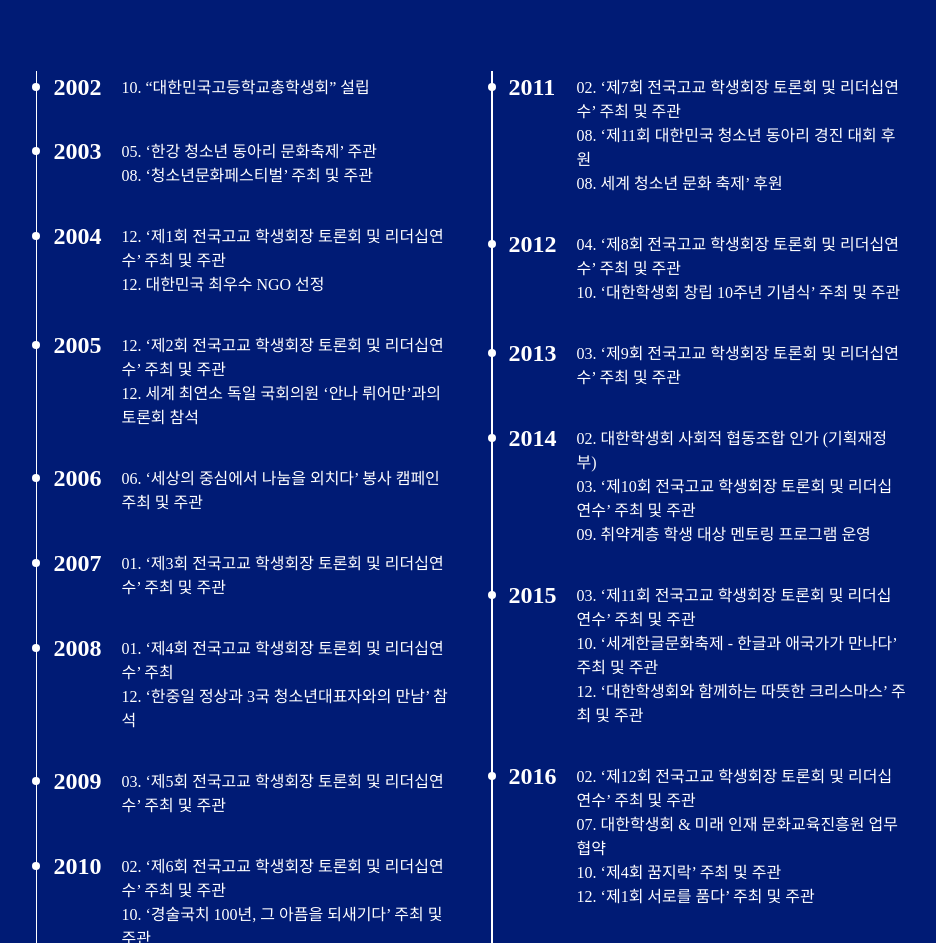
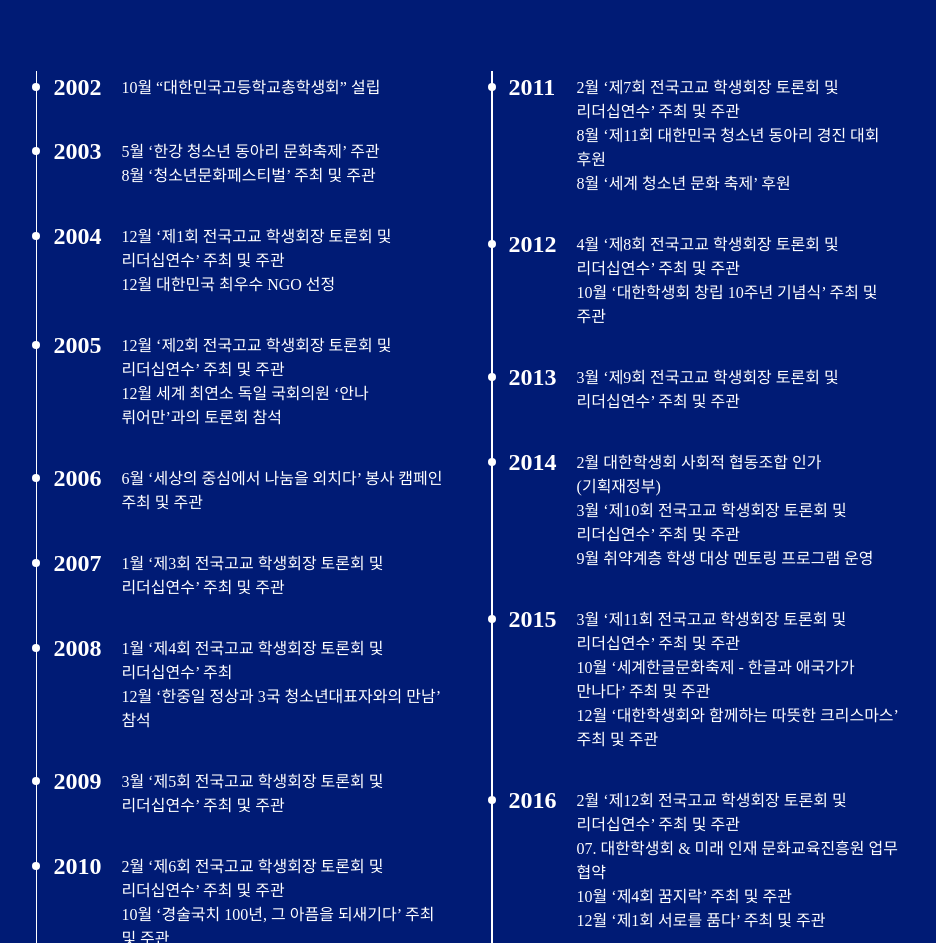
Before and after one commit to korea-students-council/koreastudentscouncil.com, a Next.js app: page / in a window 1280 px wide. Shown: the part 2760-3703 px from the top of the page, without its empty margins (169-1105 px from the left). Built offline with nearby package versions, Linux system fonts and the light colour scheme; a web font is replaced by a local one.

Commit message:
QA 반영

```diff
--- a/app/page.tsx
+++ b/app/page.tsx
@@ -33,7 +33,7 @@ const Home = () => {
               id: 3,
               text: '이라는 슬로건 아래 전국고교학생회장들이 모여 설립한 단체로',
             },
-            { id: 4, text: '올해 23주년을 맞이했습니다.' },
+            { id: 4, text: `올해 ${new Date().getFullYear() - 2002}주년을 맞이했습니다.` },
           ].map((paragraph) => (
             <p
               key={paragraph.id}
@@ -123,7 +123,24 @@ const Home = () => {
               '언론홍보위원회',
               '윤리위원회',
               '환경안전위원회',
-            ].map((organization) => (
+            ].map((organization) => {
+              if (organization === '윤리위원회') {
+                return (
+                  <div
+                    key={organization}
+                    className="flex flex-col justify-center items-center"
+                  >
+                    <div className="h-5 w-0.5 bg-[#00187a] mx-auto" />
+                    <div className="bg-[#00187a] text-white font-black text-base xl:text-xl h-48 xl:h-56 py-3.5 w-5 xl:w-6 px-5 xl:px-6 flex flex-col items-center justify-between">
+                      {['윤', '리', '위', '원', '회'].map((organizationWord) => (
+                        <span key={organizationWord}>{organizationWord}</span>
+                      ))}
+                    </div>
+                  </div>
+                );
+              }
+
+              return (
                 <div
                   key={organization}
                   className="flex flex-col justify-center items-center"
@@ -133,7 +150,8 @@ const Home = () => {
                     <span>{organization}</span>
                   </div>
                 </div>
-            ))}
+              );
+            })}
           </div>
 
           {/* 태블릿 버전 - 2줄 배치 */}
@@ -195,52 +213,52 @@ const Home = () => {
           <div className="grid grid-cols-1 md:grid-cols-2 gap-6 md:gap-8 lg:gap-10">
             {[
               [
-                { year: 2002, list: ['10. “대한민국고등학교총학생회” 설립'] },
+                { year: 2002, list: ['10월 “대한민국고등학교총학생회” 설립'] },
                 {
                   year: 2003,
                   list: [
-                    '05. ‘한강 청소년 동아리 문화축제’ 주관',
-                    '08. ‘청소년문화페스티벌’ 주최 및 주관',
+                    '5월 ‘한강 청소년 동아리 문화축제’ 주관',
+                    '8월 ‘청소년문화페스티벌’ 주최 및 주관',
                   ],
                 },
                 {
                   year: 2004,
                   list: [
-                    '12. ‘제1회 전국고교 학생회장 토론회 및 리더십연수’ 주최 및 주관',
-                    '12. 대한민국 최우수 NGO 선정',
+                    '12월 ‘제1회 전국고교 학생회장 토론회 및 리더십연수’ 주최 및 주관',
+                    '12월 대한민국 최우수 NGO 선정',
                   ],
                 },
                 {
                   year: 2005,
                   list: [
-                    '12. ‘제2회 전국고교 학생회장 토론회 및 리더십연수’ 주최 및 주관',
-                    '12. 세계 최연소 독일 국회의원 ‘안나 뤼어만’과의 토론회 참석',
+                    '12월 ‘제2회 전국고교 학생회장 토론회 및 리더십연수’ 주최 및 주관',
+                    '12월 세계 최연소 독일 국회의원 ‘안나 뤼어만’과의 토론회 참석',
                   ],
                 },
                 {
                   year: 2006,
-                  list: ['06. ‘세상의 중심에서 나눔을 외치다’ 봉사 캠페인 주최 및 주관'],
+                  list: ['6월 ‘세상의 중심에서 나눔을 외치다’ 봉사 캠페인 주최 및 주관'],
                 },
                 {
                   year: 2007,
-                  list: ['01. ‘제3회 전국고교 학생회장 토론회 및 리더십연수’ 주최 및 주관'],
+                  list: ['1월 ‘제3회 전국고교 학생회장 토론회 및 리더십연수’ 주최 및 주관'],
                 },
                 {
                   year: 2008,
                   list: [
-                    '01. ‘제4회 전국고교 학생회장 토론회 및 리더십연수’ 주최',
-                    '12. ‘한중일 정상과 3국 청소년대표자와의 만남’ 참석',
+                    '1월 ‘제4회 전국고교 학생회장 토론회 및 리더십연수’ 주최',
+                    '12월 ‘한중일 정상과 3국 청소년대표자와의 만남’ 참석',
                   ],
                 },
                 {
                   year: 2009,
-                  list: ['03. ‘제5회 전국고교 학생회장 토론회 및 리더십연수’ 주최 및 주관'],
+                  list: ['3월 ‘제5회 전국고교 학생회장 토론회 및 리더십연수’ 주최 및 주관'],
                 },
                 {
                   year: 2010,
                   list: [
-                    '02. ‘제6회 전국고교 학생회장 토론회 및 리더십연수’ 주최 및 주관',
-                    '10. ‘경술국치 100년, 그 아픔을 되새기다’ 주최 및 주관',
+                    '2월 ‘제6회 전국고교 학생회장 토론회 및 리더십연수’ 주최 및 주관',
+                    '10월 ‘경술국치 100년, 그 아픔을 되새기다’ 주최 및 주관',
                   ],
                 },
               ],
@@ -248,45 +266,45 @@ const Home = () => {
                 {
                   year: 2011,
                   list: [
-                    '02. ‘제7회 전국고교 학생회장 토론회 및 리더십연수’ 주최 및 주관',
-                    '08. ‘제11회 대한민국 청소년 동아리 경진 대회 후원',
-                    '08. 세계 청소년 문화 축제’ 후원',
+                    '2월 ‘제7회 전국고교 학생회장 토론회 및 리더십연수’ 주최 및 주관',
+                    '8월 ‘제11회 대한민국 청소년 동아리 경진 대회 후원',
+                    '8월 ‘세계 청소년 문화 축제’ 후원',
                   ],
                 },
                 {
                   year: 2012,
                   list: [
-                    '04. ‘제8회 전국고교 학생회장 토론회 및 리더십연수’ 주최 및 주관',
-                    '10. ‘대한학생회 창립 10주년 기념식’ 주최 및 주관',
+                    '4월 ‘제8회 전국고교 학생회장 토론회 및 리더십연수’ 주최 및 주관',
+                    '10월 ‘대한학생회 창립 10주년 기념식’ 주최 및 주관',
                   ],
                 },
                 {
                   year: 2013,
-                  list: ['03. ‘제9회 전국고교 학생회장 토론회 및 리더십연수’ 주최 및 주관'],
+                  list: ['3월 ‘제9회 전국고교 학생회장 토론회 및 리더십연수’ 주최 및 주관'],
                 },
                 {
                   year: 2014,
                   list: [
-                    '02. 대한학생회 사회적 협동조합 인가 (기획재정부)',
-                    '03. ‘제10회 전국고교 학생회장 토론회 및 리더십연수’ 주최 및 주관',
-                    '09. 취약계층 학생 대상 멘토링 프로그램 운영',
+                    '2월 대한학생회 사회적 협동조합 인가 (기획재정부)',
+                    '3월 ‘제10회 전국고교 학생회장 토론회 및 리더십연수’ 주최 및 주관',
+                    '9월 취약계층 학생 대상 멘토링 프로그램 운영',
                   ],
                 },
                 {
                   year: 2015,
                   list: [
-                    '03. ‘제11회 전국고교 학생회장 토론회 및 리더십연수’ 주최 및 주관',
-                    '10. ‘세계한글문화축제 - 한글과 애국가가 만나다’ 주최 및 주관',
-                    '12. ‘대한학생회와 함께하는 따뜻한 크리스마스’ 주최 및 주관',
+                    '3월 ‘제11회 전국고교 학생회장 토론회 및 리더십연수’ 주최 및 주관',
+                    '10월 ‘세계한글문화축제 - 한글과 애국가가 만나다’ 주최 및 주관',
+                    '12월 ‘대한학생회와 함께하는 따뜻한 크리스마스’ 주최 및 주관',
                   ],
                 },
                 {
                   year: 2016,
                   list: [
-                    '02. ‘제12회 전국고교 학생회장 토론회 및 리더십연수’ 주최 및 주관',
+                    '2월 ‘제12회 전국고교 학생회장 토론회 및 리더십연수’ 주최 및 주관',
                     '07. 대한학생회 & 미래 인재 문화교육진흥원 업무 협약',
-                    '10. ‘제4회 꿈지락’ 주최 및 주관',
-                    '12. ‘제1회 서로를 품다’ 주최 및 주관',
+                    '10월 ‘제4회 꿈지락’ 주최 및 주관',
+                    '12월 ‘제1회 서로를 품다’ 주최 및 주관',
                   ],
                 },
               ],
@@ -294,46 +312,46 @@ const Home = () => {
                 {
                   year: 2017,
                   list: [
-                    '02. ‘제13회 전국고교 학생회장 토론회 및 리더십연수’ 주최 및 주관',
-                    '08. ‘제1회 그리다 통일’ 주최 및 주관',
-                    '10. ‘제1회 학생회 정보 교류의 장 - 학생회플레이리스트’ 주최 및 주관',
+                    '2월 ‘제13회 전국고교 학생회장 토론회 및 리더십연수’ 주최 및 주관',
+                    '8월 ‘제1회 그리다 통일’ 주최 및 주관',
+                    '10월 ‘제1회 학생회 정보 교류의 장 - 학생회플레이리스트’ 주최 및 주관',
                   ],
                 },
                 {
                   year: 2018,
                   list: [
-                    '02. ‘제14회 전국고교 학생회장 토론회 및 리더십연수’ 주최 및 주관',
-                    '10. ‘제2회 학생회 정보 교류의 장 - 전지적학생회시점’ 주최 및 주관',
-                    '12. ‘대한학생회와 함께하는 따뜻한 크리스마스’ 주최 및 주관',
+                    '2월 ‘제14회 전국고교 학생회장 토론회 및 리더십연수’ 주최 및 주관',
+                    '10월 ‘제2회 학생회 정보 교류의 장 - 전지적학생회시점’ 주최 및 주관',
+                    '12월 ‘대한학생회와 함께하는 따뜻한 크리스마스’ 주최 및 주관',
                   ],
                 },
                 {
                   year: 2019,
                   list: [
-                    '10. ‘제3회 학생회 정보 교류의 장 - 학생자치를입력하세요www’ 주최 및 주관',
+                    '10월 ‘제3회 학생회 정보 교류의 장 - 학생자치를입력하세요www’ 주최 및 주관',
                   ],
                 },
                 {
                   year: 2021,
                   list: [
-                    '03. ‘제4회 학생회 정보 교류의 장 - 구해줘학생자치 with대한학생회’ 주최 및 주관',
+                    '3월 ‘제4회 학생회 정보 교류의 장 - 구해줘학생자치 with대한학생회’ 주최 및 주관',
                   ],
                 },
                 {
                   year: 2023,
-                  list: ['02. ‘제5회 학생회 정보 교류의 장 -  비정상자치’ 주최 및 주관'],
+                  list: ['2월 ‘제5회 학생회 정보 교류의 장 -  비정상자치’ 주최 및 주관'],
                 },
                 {
                   year: 2024,
-                  list: ['01. ‘제6회 학생회 정보 교류의 장 - 태어난 김에 학생자치’ 주최 및 주관'],
+                  list: ['1월 ‘제6회 학생회 정보 교류의 장 - 태어난 김에 학생자치’ 주최 및 주관'],
                 },
                 {
                   year: 2025,
-                  list: ['01. ‘청소년 리더 대담회 : 더 비전 2025’ 주최 및 주관'],
+                  list: ['1월 ‘청소년 리더 대담회 : 더 비전 2025’ 주최 및 주관'],
                 },
                 {
                   year: 2026,
-                  list: ['01. ‘우리[:RE] 같이, 학생자치’ 주최 및 주관'],
+                  list: ['1월 ‘제7회 학생회 정보 교류의 장 - 학생자치를 부탁해!’ 주최 및 주관'],
                 },
               ],
               'icon',
@@ -374,7 +392,7 @@ const Home = () => {
                           {history.list.map((info) => (
                             <p
                               key={info}
-                              className="text-xs md:text-sm lg:text-base font-medium"
+                              className="text-xs md:text-sm lg:text-base font-medium break-keep"
                             >
                               {info}
                             </p>
--- a/widgets/Footer.tsx
+++ b/widgets/Footer.tsx
@@ -6,10 +6,7 @@ const Footer = () => {
       <div className="w-full h-px bg-white" />
       <hgroup className="flex flex-col md:flex-row justify-between gap-2 md:gap-4">
         <p className="text-white text-xs md:text-sm text-center md:text-left">
-          Copyrights &copy; 2025 by KOREASC. all rights Reserved.
-        </p>
-        <p className="text-white text-sm">
-          Made by. 임희재 박우빈 박서빈 박유영 서동석 이유진 유하늘 조정윤 김준희 최보련
+          Copyrights &copy; 2026 by KOREASC. all rights Reserved.
         </p>
       </hgroup>
     </footer>
```
Also changed, not shown: widgets/Header.tsx (+14 -4 lines). Lines whose indentation alone changed are shown as unchanged.
